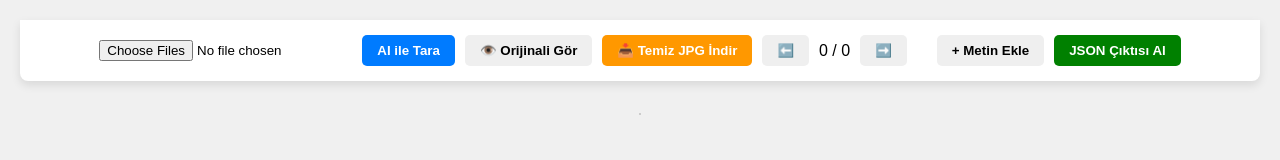
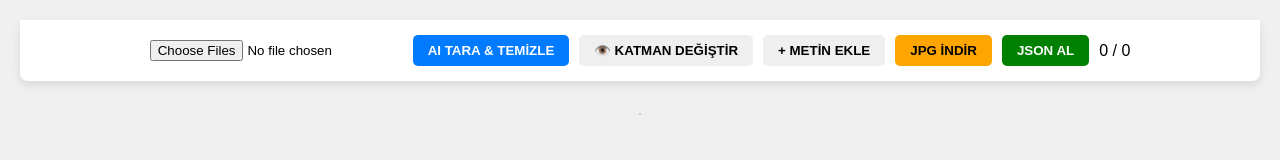
Before and after one commit to odinhanedan/manga-editor, a plain HTML site: page index.html in a window 1280 px wide. Drawn offline with Linux system fonts and the light colour scheme.

Commit message:
index.html

```diff
--- a/index.html
+++ b/index.html
@@ -2,30 +2,23 @@
 <html lang="tr">
 <head>
     <meta charset="UTF-8">
-    <title>Manga Editor Pro</title>
+    <title>Manga Editor Final</title>
     <link rel="stylesheet" href="style.css">
-    <script src="https://cdn.jsdelivr.net/npm/tesseract.js@5/dist/tesseract.min.js"></script>
 </head>
 <body>
     <div class="toolbar">
         <input type="file" id="imageLoader" accept="image/*" multiple>
-        <button onclick="runOCR()" style="background:#007bff; color:white;">AI ile Tara</button>
-        <button onclick="toggleCleanView()" id="toggleBtn">👁️ Orijinali Gör</button>
-        <button onclick="downloadJPG()" style="background:#ff9800; color:white;">📥 Temiz JPG İndir</button>
-
-        <button onclick="prevPage()">⬅️</button>
+        <button onclick="runOCR()" style="background:#007bff; color:white;">AI TARA & TEMİZLE</button>
+        <button onclick="toggleCleanView()" id="toggleBtn">👁️ KATMAN DEĞİŞTİR</button>
+        <button onclick="addText()">+ METİN EKLE</button>
+        <button onclick="downloadJPG()" style="background:orange;">JPG İNDİR</button>
+        <button onclick="exportJSON()" style="background:green; color:white;">JSON AL</button>
         <span id="pageInfo">0 / 0</span>
-        <button onclick="nextPage()">➡️</button>
-
-        <button onclick="addText()" style="margin-left:20px;">+ Metin Ekle</button>
-        <button onclick="exportJSON()" style="background:green; color:white;">JSON Çıktısı Al</button>
     </div>
-
     <div id="canvas-container">
-        <img id="mangaPage" src="" style="display:none;">
-        <img id="cleanPage" src="" style="display:none; position: absolute; top:0; left:0; width:100%; height:100%; z-index: 5;">
+        <img id="mangaPage" src="">
+        <img id="cleanPage" src="" style="display:none;">
     </div>
-
     <script src="script.js"></script>
 </body>
 </html>
```
